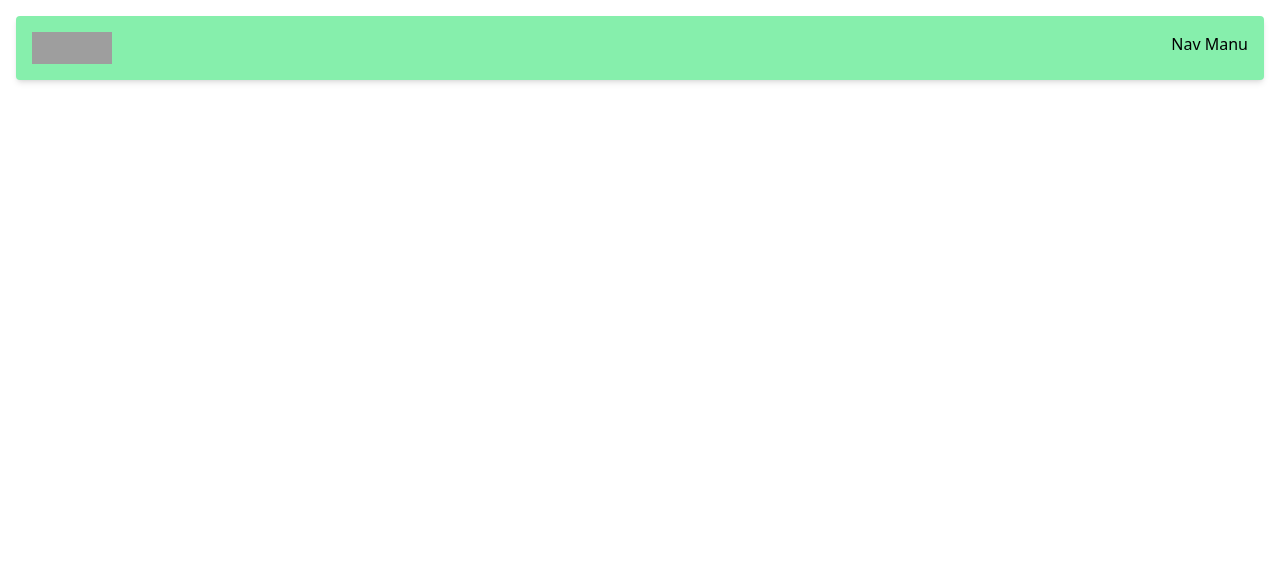
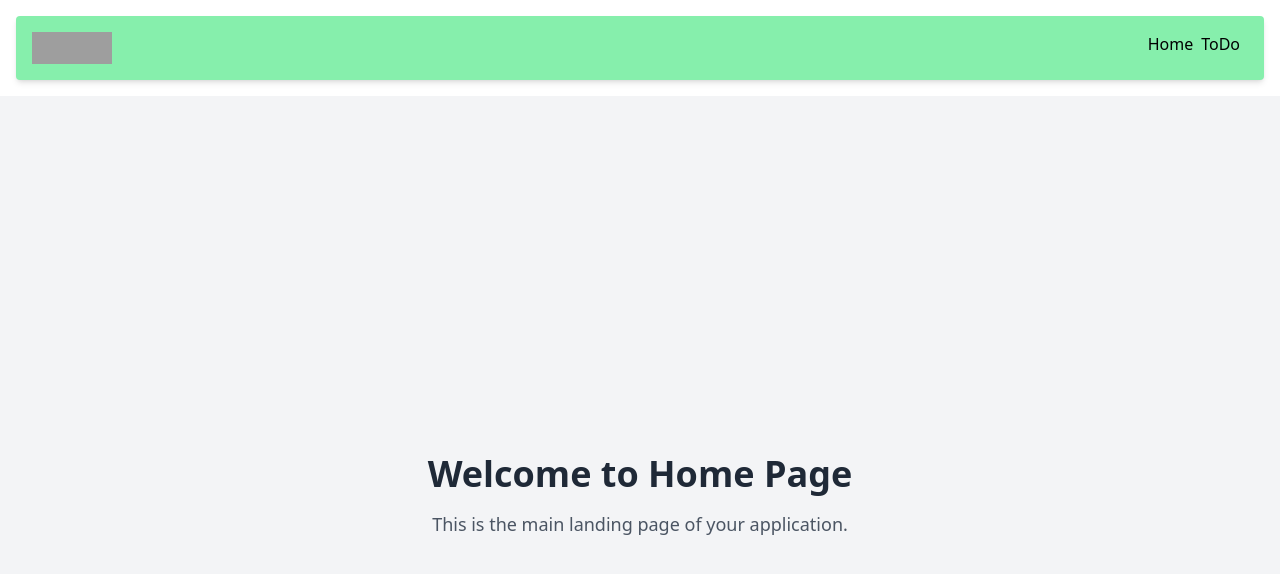
Before and after one commit to yssambare12/30-react-projects, a React (Create React App) app: page / in a window 1280 px wide. Shown: the top 574 px of the page. Built offline with nearby package versions, Linux system fonts and the light colour scheme; grey boxes are pictures that could not be loaded.

Commit message:
chore: setup routing

```diff
--- a/package.json
+++ b/package.json
@@ -9,6 +9,7 @@
     "@testing-library/user-event": "^13.5.0",
     "react": "^19.1.1",
     "react-dom": "^19.1.1",
+    "react-router-dom": "^7.8.2",
     "react-scripts": "5.0.1",
     "web-vitals": "^2.1.4"
   },
--- a/src/App.js
+++ b/src/App.js
@@ -1,11 +1,32 @@
 import Header from "./Components/Header";
+import { createBrowserRouter, RouterProvider, Outlet } from "react-router-dom";
+import ToDo from "./Components/Todo";
+import Home from "./Components/Home";
 
-function App() {
+export function App() {
   return (
     <div className="App">
       <Header />
+      <Outlet />
     </div>
   );
 }
 
+export const appRouter = createBrowserRouter([
+  {
+    element: <App />,
+    path: "/",
+    children: [
+      {
+        element: <Home />,
+        path: "/",
+      },
+      {
+        element: <ToDo />,
+        path: "/todo",
+      },
+    ],
+  },
+]);
+
 export default App;
--- a/src/Components/Header.js
+++ b/src/Components/Header.js
@@ -1,3 +1,5 @@
+import { Link } from "react-router-dom";
+
 const Header = () => {
   return (
     <div className="flex justify-between m-4 p-4 bg-green-300 rounded shadow-md">
@@ -8,7 +10,16 @@ const Header = () => {
           alt="logo"
         />
       </div>
-      <div>Nav Manu</div>
+      <div>
+        <ul className="flex">
+          <li className="mr-2">
+            <Link to="/">Home</Link>
+          </li>
+          <li className="mr-2">
+            <Link to="/todo">ToDo</Link>
+          </li>
+        </ul>
+      </div>
     </div>
   );
 };
--- /dev/null
+++ b/src/Components/Home.js
@@ -0,0 +1,18 @@
+import React from "react";
+
+const Home = () => {
+  return (
+    <div className="min-h-screen bg-gray-100 flex items-center justify-center">
+      <div className="text-center">
+        <h1 className="text-4xl font-bold text-gray-800 mb-4">
+          Welcome to Home Page
+        </h1>
+        <p className="text-lg text-gray-600">
+          This is the main landing page of your application.
+        </p>
+      </div>
+    </div>
+  );
+};
+
+export default Home;
--- /dev/null
+++ b/src/Components/Todo.js
@@ -0,0 +1,5 @@
+const ToDo = () => {
+  return <h1 className="text-lg font-bold">todo app</h1>;
+};
+
+export default ToDo;
--- a/src/index.js
+++ b/src/index.js
@@ -1,12 +1,13 @@
 import React from "react";
 import ReactDOM from "react-dom/client";
 import "./index.css";
-import App from "./App";
+import { appRouter } from "./App";
+import { RouterProvider } from "react-router-dom";
 
 const root = ReactDOM.createRoot(document.getElementById("root"));
 root.render(
   <React.StrictMode>
-    <App />
+    <RouterProvider router={appRouter} />
   </React.StrictMode>
 );
 
```
Also changed, not shown: 1 other file (tests, documents, lock files or other folders).
